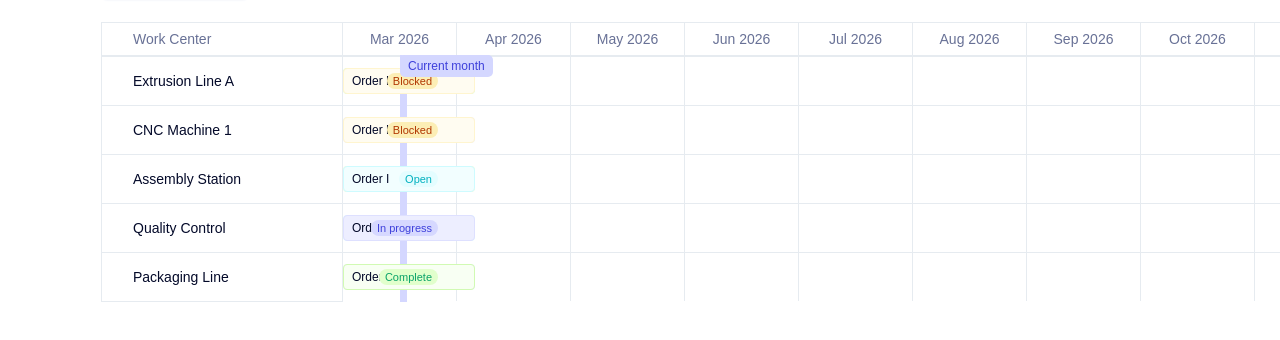
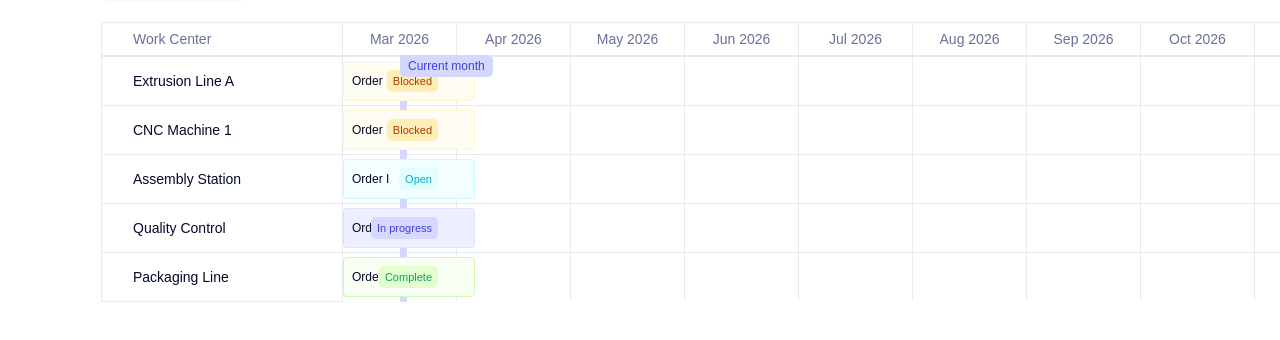
Before and after one commit to ksteve35/work-order-timeline, an Angular app: page / in a window 1280 px wide. Shown: the part 176-516 px from the top of the page. Built offline with nearby package versions, Linux system fonts and the light colour scheme; a web font is replaced by a local one.

Commit message:
Adjusted styling to match design doc

```diff
--- a/src/app/components/timeline/timeline.component.scss
+++ b/src/app/components/timeline/timeline.component.scss
@@ -145,7 +145,7 @@ $work-center-left-offset: 31px;
   position: absolute;
   top: 50%;
   transform: translateY(-50%);
-  height: 24px;
+  height: 38px;
   border-radius: 4px;
   display: flex;
   align-items: center;
@@ -174,11 +174,11 @@ $work-center-left-offset: 31px;
   display: flex;
   align-items: center;
   flex-shrink: 0;
-  height: 16px;
+  height: 22px;
   font-size: 11px;
   font-weight: 500;
   padding: 0 6px;
-  border-radius: 10px;
+  border-radius: 5px;
   white-space: nowrap;
 }
 
```
